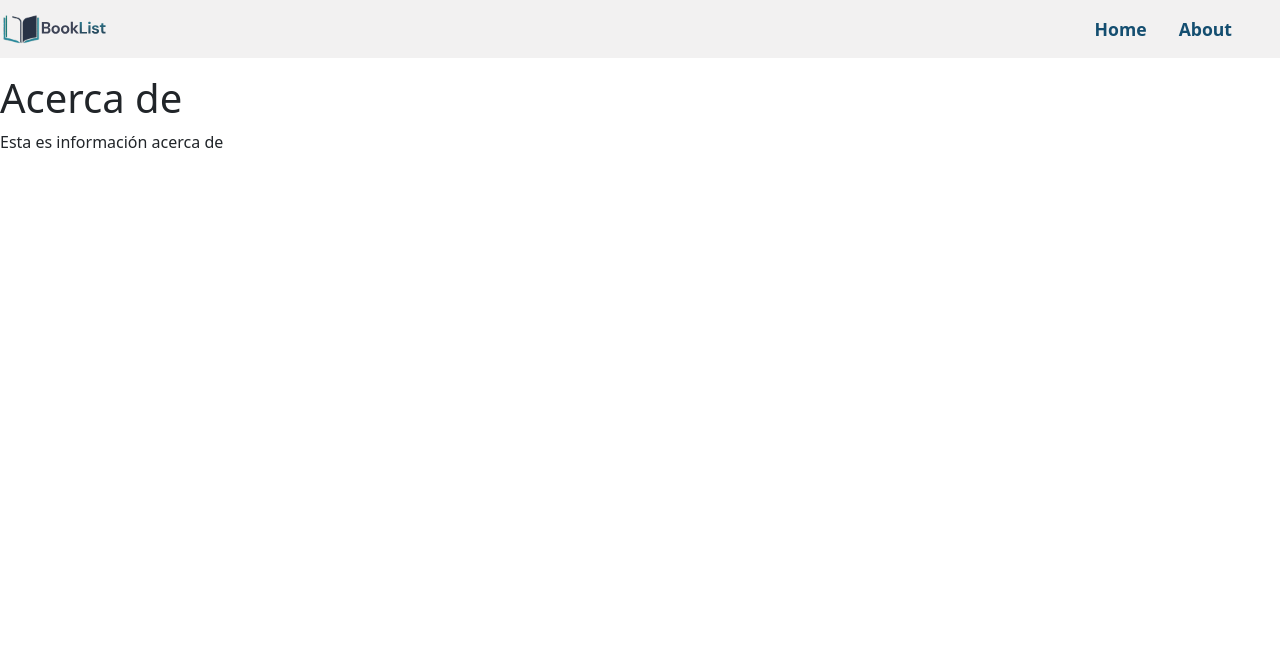
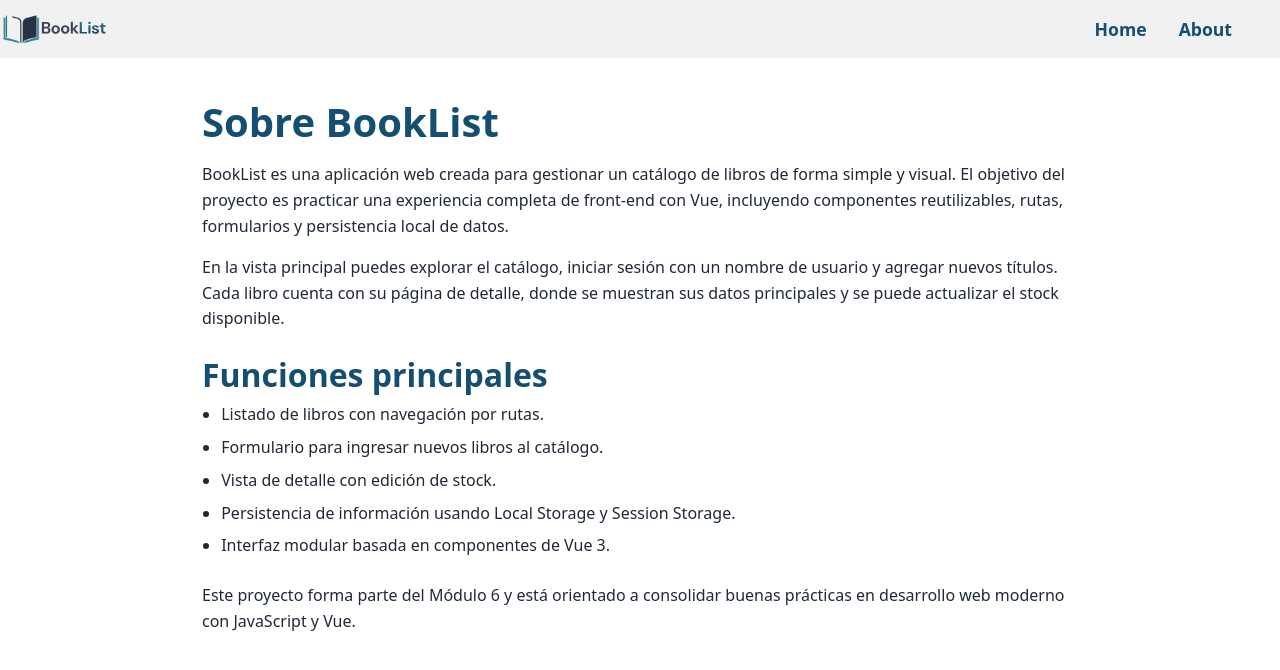
Before and after one commit to amymey21/M6_Project-BooklistSPA_ASilva, a Vue app: page /about in a window 1280 px wide. Shown: the top 670 px of the page. Built offline with nearby package versions, Linux system fonts and the light colour scheme.

Commit message:
Lecciones 4 y 5: Evento teclado Enter y ajustes en manejo de rutas y actualización de base de datos con localStorage y sessionStorage

```diff
--- a/src/components/FormIngresarLibro.vue
+++ b/src/components/FormIngresarLibro.vue
@@ -7,6 +7,7 @@ const autor = ref('');
 const precio = ref(0);
 const descripcion = ref('');
 const stock = ref(0);
+
 
 const emit = defineEmits(['libro-agregado']);
 
@@ -20,7 +21,8 @@ const handleSubmit = () => {
     stock: stock.value,
     descripcion: descripcion.value,
     portada: '/covers/default-book.svg'
-  }
+  };
+
   emit('libro-agregado', newBook);
   console.log('libro agregado exitosamente')
 
@@ -29,12 +31,12 @@ const handleSubmit = () => {
   precio.value = 0;
   descripcion.value = '';
   stock.value = 0;
-}
+};
 </script>
 
 <template>
   <div>
-    <form @submit.prevent="handleSubmit">
+    <form @submit.prevent="handleSubmit" @keypress.enter="handleSubmit">
       <div class="mb-3">
         <label for="titulo" class="form-label">Título</label>
         <input id="titulo" v-model="titulo" type="text" class="form-control">
@@ -53,9 +55,9 @@ const handleSubmit = () => {
       </div>
       <div class="mb-3">
         <label class="form-label">N° de ejemplares</label>
-        <Contador id="stock" v-model="stock" />
+        <Contador id="stock" v-model:modelValue="stock" />
       </div>
-      <button type="submit" class="btn btn-primary">Ingresar</button>
+      <button class="btn btn-primary">Ingresar</button>
     </form>
   </div>
 </template>
--- a/src/views/AboutView.vue
+++ b/src/views/AboutView.vue
@@ -3,10 +3,56 @@
 </script>
 
 <template>
-  <div>
-    <h1>Acerca de</h1>
-    <p>Esta es información acerca de </p>
-  </div>
+  <section class="about container py-4">
+    <h1 class="mb-3">Sobre BookList</h1>
+
+    <p>
+      BookList es una aplicación web creada para gestionar un catálogo de libros de forma
+      simple y visual. El objetivo del proyecto es practicar una experiencia completa de
+      front-end con Vue, incluyendo componentes reutilizables, rutas, formularios y
+      persistencia local de datos.
+    </p>
+
+    <p>
+      En la vista principal puedes explorar el catálogo, iniciar sesión con un nombre de
+      usuario y agregar nuevos títulos. Cada libro cuenta con su página de detalle,
+      donde se muestran sus datos principales y se puede actualizar el stock disponible.
+    </p>
+
+    <h2 class="mt-4">Funciones principales</h2>
+    <ul>
+      <li>Listado de libros con navegación por rutas.</li>
+      <li>Formulario para ingresar nuevos libros al catálogo.</li>
+      <li>Vista de detalle con edición de stock.</li>
+      <li>Persistencia de información usando Local Storage y Session Storage.</li>
+      <li>Interfaz modular basada en componentes de Vue 3.</li>
+    </ul>
+
+    <p class="mt-4 mb-0">
+      Este proyecto forma parte del Módulo 6 y está orientado a consolidar buenas
+      prácticas en desarrollo web moderno con JavaScript y Vue.
+    </p>
+  </section>
 </template>
 
-<style scoped></style>
+<style scoped>
+.about {
+  max-width: 900px;
+  color: #1f2937;
+  line-height: 1.6;
+}
+
+h1,
+h2 {
+  color: #144e70;
+  font-weight: 700;
+}
+
+ul {
+  padding-left: 1.2rem;
+}
+
+li {
+  margin-bottom: 0.45rem;
+}
+</style>
--- a/src/views/HomeView.vue
+++ b/src/views/HomeView.vue
@@ -9,8 +9,14 @@ const props = defineProps({ username: String });
 const emit = defineEmits(['update:username']);
 
 const books = ref([])
-const mensaje = "Welcome to BookList!";
-const visible = ref(true);
+
+const message = "Welcome to BookList!";
+const visible = ref(false);
+
+const reloadBooks = () => {
+  const storedBooks = localStorage.getItem('books');
+  books.value = storedBooks ? JSON.parse(storedBooks) : initBooks.value;
+}
 
 const handlePush = (newBook) => {
   books.value.push(newBook)
@@ -19,21 +25,26 @@ const handlePush = (newBook) => {
 
 const handleDelete = (bookId) => {
   books.value = books.value.filter((book) => book.id !== bookId);
+  localStorage.setItem('books', JSON.stringify(books.value));
 }
 
 onMounted(() => {
-  setTimeout(() => {
-    visible.value = false;
-  }, 2000);
-  const storedBooks = localStorage.getItem('books');
-  books.value = storedBooks ? JSON.parse(storedBooks) : initBooks.value;
+  reloadBooks();
+  if (!sessionStorage.getItem('messageShown')) {
+    visible.value = true;
+    setTimeout(() => {
+      visible.value = false;
+      sessionStorage.setItem('messageShown', 'true');
+    }, 2000);
+  }
 });
+
+
 </script>
 
 <template>
-
   <Transition name="fade">
-    <h2 class="" v-if="visible">{{ mensaje }}</h2>
+    <h2 class="" v-if="visible">{{ message }}</h2>
   </Transition>
 
   <div class="container">
@@ -45,7 +56,7 @@ onMounted(() => {
       <div class="col-4 border p-2">
         <LoginForm :username="props.username" @update:username="emit('update:username', $event)" />
         <h3 class="mt-3">Ingresar título al catálogo</h3>
-        <FormIngresarLibro v-show="username" @libro-agregado="handlePush" />
+        <FormIngresarLibro v-show="props.username" @libro-agregado="handlePush" />
       </div>
     </div>
   </div>
```
